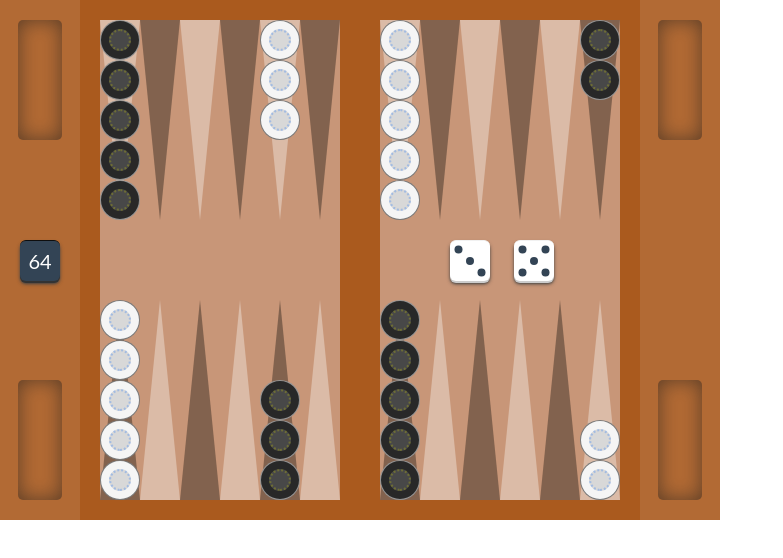
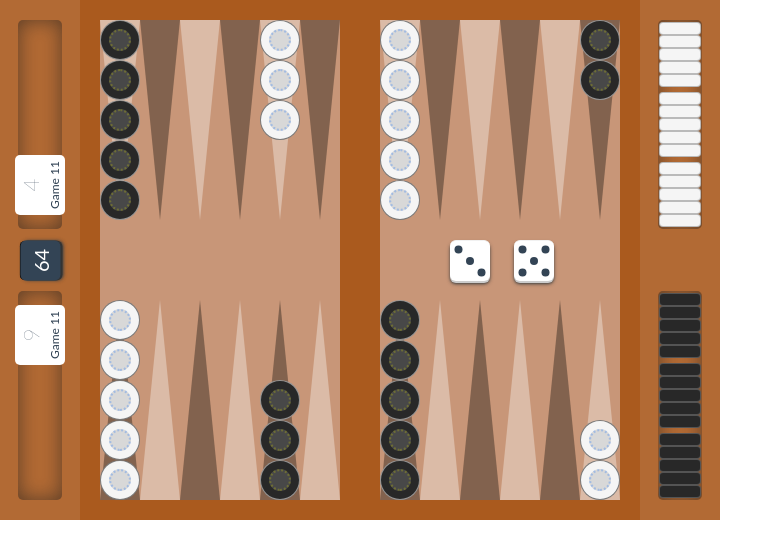
Before and after one commit to demircancelebi/backgammon-questions, a plain HTML site: page index.html in a window 1280 px wide. Shown: the whole page, without its empty margins (0-783 px from the left). Drawn offline with Linux system fonts and the light colour scheme.

Commit message:
Completed score view&logic, changed side holder view

```diff
--- a/index.html
+++ b/index.html
@@ -13,6 +13,7 @@
       </div>
       <div class="checker-side-holder bottom">
       </div>
+
       <div class="cube-holder">
 
       </div>
@@ -158,9 +159,39 @@
       </div>
     </div>
     <div class="side-panel right">
-      <div class="checker-side-holder top"></div>
+      <div class="checker-side-holder top">
+        <div class="checker opp"></div>
+        <div class="checker opp"></div>
+        <div class="checker opp"></div>
+        <div class="checker opp"></div>
+        <div class="checker opp"></div>
+        <div class="checker opp"></div>
+        <div class="checker opp"></div>
+        <div class="checker opp"></div>
+        <div class="checker opp"></div>
+        <div class="checker opp"></div>
+        <div class="checker opp"></div>
+        <div class="checker opp"></div>
+        <div class="checker opp"></div>
+        <div class="checker opp"></div>
+        <div class="checker opp"></div>
+      </div>
       <div class="checker-side-holder bottom">
-
+        <div class="checker you"></div>
+        <div class="checker you"></div>
+        <div class="checker you"></div>
+        <div class="checker you"></div>
+        <div class="checker you"></div>
+        <div class="checker you"></div>
+        <div class="checker you"></div>
+        <div class="checker you"></div>
+        <div class="checker you"></div>
+        <div class="checker you"></div>
+        <div class="checker you"></div>
+        <div class="checker you"></div>
+        <div class="checker you"></div>
+        <div class="checker you"></div>
+        <div class="checker you"></div>
       </div>
     </div>
     <div class="dice-holder">
@@ -186,6 +217,16 @@
     <div class="cube die empty black {{model.value ? (model.location ? 'you' : 'opp') : ''}}">{{model.value ? model.value : '64'}}</div>
   </script>
 
+  <script type="text/template" id="score-template">
+      <div class="score opp">
+        <strong class="lead">{{model.opp}}</strong><br> Game {{model.game}}
+      </div>
+      <div class="score you">
+        <strong class="lead">{{model.you}}</strong><br> Game {{model.game}}
+      </div>
+  </script>
+
+
 
 </body>
 </html>
--- a/js/main.js
+++ b/js/main.js
@@ -41,6 +41,11 @@ $(function() {
 		location:""
 	});
 
+	BG.Models.Score = Backbone.Model.extend({
+		you:"",
+		opp:"",
+		game:""
+	});
 	// VIEWS
 
 	BG.Views.Checker = Backbone.View.extend({
@@ -77,17 +82,33 @@ $(function() {
 		},
 
 		render: function () {
-			console.log(this.collection.models[0].toJSON().model);
 			this.el = $(this.template(this.collection.models[0].toJSON()));
 			$('.cube-holder').html(this.el)
 			return this;
 		}
 	});
 
+	BG.Views.Score = Backbone.View.extend({
+		template: template('score-template'),
+
+		initialize: function() {
+			this.render();
+		},
+
+		render: function () {
+			this.el = $(this.template(this.collection.models[0].toJSON()));
+			$('.side-panel.left').append(this.el);
+			return this;
+		}
+	});
 	// COLLECTIONS
 
 	BG.Collections.Cube = Backbone.Collection.extend({
 		model: BG.Models.Cube
+	});
+
+	BG.Collections.Score = Backbone.Collection.extend({
+		model: BG.Models.Score
 	});
 
 	BG.Collections.Questions = Backbone.Collection.extend({
@@ -105,7 +126,7 @@ $(function() {
 			var dice = questions.models[0].get('dice');
 			var score = questions.models[0].get('score');
 //			console.log(checkers);
-//			console.log(score);
+//	DONE	console.log(score);
 //	DONE	console.log(cube);
 // 	DONE	console.log(dice);
 
@@ -123,7 +144,15 @@ $(function() {
 
 			var cubeView = new BG.Views.Cube({
 				collection: cubeCollection
-			})
+			});
+
+			var scoreCollection = new BG.Collections.Score({
+				model: score
+			});
+
+			var scoreView = new BG.Views.Score({
+				collection: scoreCollection
+			});
 		}
 	})
 });
--- a/scss/screen.scss
+++ b/scss/screen.scss
@@ -10,10 +10,12 @@ $sidePanelW:80px;
 $allBoardsW:$boardW*2 + $borderW*4;
 
 $you: rgb(40,40,40);
-$youBorder: 1px solid rgba(255,255,255,.5);
+$youBorderColor:rgba(255,255,255,.5);
+$youBorder: 1px solid $youBorderColor;
 
 $opp: rgb(245,245,245);
-$oppBorder: 1px solid rgba(0,0,0,.5);
+$oppBorderColor: rgba(0,0,0,.5);
+$oppBorder: 1px solid $oppBorderColor;
 
 @mixin flipV(){
 	@include scaleY(-1);
@@ -117,9 +119,11 @@ $oppBorder: 1px solid rgba(0,0,0,.5);
 }
 
 .checker-side-holder{
+	$checker-height:11px;
+	$mb:5px;
 	width: 44px;
 	margin:20px 18px 0;
-	height: 120px;
+	height: ($checker-height +2) *15 + $mb*2 + 4px;
 	position: absolute;
 	background: transparent;
 	float: left;
@@ -132,20 +136,23 @@ $oppBorder: 1px solid rgba(0,0,0,.5);
 
 	.checker{
 		width: $checkerR*2;
-		height: 5px;
+		height: $checker-height;
 		margin: 2px 1px -2px;
+		@include border-radius(4px);
 
 		&:nth-child(5n){
-			margin-bottom: 5px;
+			margin-bottom: $mb;
 		}
 		&:after{
 			display: none
 		}
 		&.opp{
 			background: $opp;
+			border-color:lighten($oppBorderColor,50%);
 		}
 		&.you{
 			background: $you;
+			border-color:darken($youBorderColor,50%);
 		}
 	}
 }
@@ -153,7 +160,29 @@ $oppBorder: 1px solid rgba(0,0,0,.5);
 .cube{
 	position: absolute;
 	margin: $boardH 0 0 $borderW;
-	&.opp{ margin-top: $borderW*1.1 }
-	&.you{ margin-top: $boardH*2 - $borderW*1.2 }
-
+	@include rotate(-90deg);
+	&.opp{ margin-top: $borderW*1.1;
+		@include rotate(0deg) }
+	&.you{ margin-top: $boardH*2 - $borderW*1.2;
+		@include rotate(0deg) }
 }
+.score{
+	$margin:160px;
+	$height:50px;
+	$padding:0px;
+	@include rotate(-90deg);
+	padding: $padding 0;
+	margin: $margin 10px 0;
+	height: $height;
+	position: absolute;
+	background: white;
+	font-size:12px;
+	line-height:16px;
+	width: 60px;
+	text-align: center;
+	z-index: 4;
+	@include border-radius(5px);
+	&.you{
+		margin-top: ($boardH + $borderW)*2 - $margin - $height - $padding*2;
+	}
+}
```
Also changed, not shown: css/screen.css.
